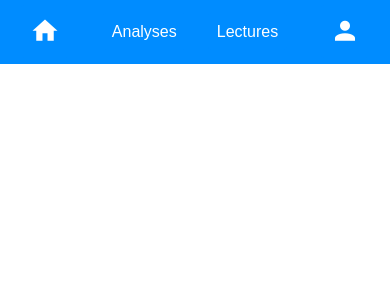
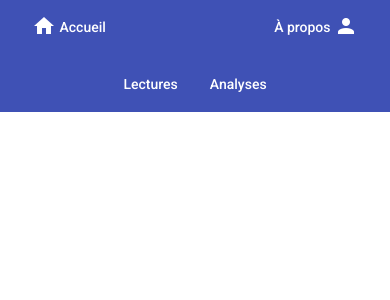
Before and after one commit to NoAccount1/NoteBook, an Angular app: page / in a window 390 px wide. Shown: the top 300 px of the page. Built offline with nearby package versions, Linux system fonts and the light colour scheme.

Commit message:
Working on the responsive design of the website

```diff
--- a/package.json
+++ b/package.json
@@ -18,6 +18,7 @@
     "@angular/core": "~11.0.9",
     "@angular/flex-layout": "^11.0.0-beta.33",
     "@angular/forms": "~11.0.9",
+    "@angular/material": "^11.2.8",
     "@angular/platform-browser": "~11.0.9",
     "@angular/platform-browser-dynamic": "~11.0.9",
     "@angular/router": "~11.0.9",
--- a/src/_theme.scss
+++ b/src/_theme.scss
@@ -1,5 +1,4 @@
-/* The theme of this app */
-$primary: rgba(0, 140, 255);
+$primary: #29b6f6;
 $p: $primary;
 
 $secondary: rgb(255, 51, 0);
--- a/src/app/app-routing.routes.ts
+++ b/src/app/app-routing.routes.ts
@@ -10,6 +10,7 @@ import { ErrorComponent } from './common/error.component';
 
 const routes: Routes = [
   { path: '', component: HomeComponent },
+  { path: 'books', component: BooksComponent },
   { path: 'books/:type', component: BooksComponent },
   { path: 'books/:type/:author', component: BooksComponent },
   { path: 'books/:type/:author/:book', component: BookComponent },
--- a/src/app/app.component.html
+++ b/src/app/app.component.html
@@ -1,21 +1,24 @@
-<header>
-  <nav fxLayout="row" fxLayoutAlign="space-between center">
-    <div><a class="icon" routerLink="/"><i class="mdi mdi-home"></i></a></div>
-
-    <div style="display: inline-block;">
-      <a class="item" routerLink="/books/personals" routerLinkActive="active">Analyses</a>
-      <a class="item" routerLink="/books/cursives" routerLinkActive="active">Lectures</a>
+<mat-toolbar color="primary" fx>
+  <mat-toolbar-row>
+    <a mat-button routerLink="/"><i class="mdi mdi-home mdi-24px"></i> Accueil</a>
+    <span spacer></span>
+    <div fxShow.gt-sm fxHide.lt-sm>
+      <a routerLink="/books" mat-button>Lectures</a>
+      <a routerLink="/" mat-button>Analyses</a>
     </div>
-
-    <div><a class="icon" routerLink="/about" routerLinkActive="active"><i class="mdi mdi-account"></i></a></div>
-  </nav>
-</header>
+    <span spacer></span>
+    <a mat-button routerLink="/">À propos <i class="mdi mdi-account mdi-24px"></i></a>
+  </mat-toolbar-row>
+  <mat-toolbar-row fxShow.lt-sm fxHide.gt-sm>
+    <span spacer></span>
+    <a routerLink="/books" mat-button>Lectures</a>
+    <a routerLink="/" mat-button>Analyses</a>
+    <span spacer></span>
+  </mat-toolbar-row>
+</mat-toolbar>
+<!-- <mat-tab-group mat-align-tabs="center" backgroundColor="primary" fxShow.lt-sm fxHide.gt-sm>
+  <mat-tab label="Lectures"></mat-tab>
+  <mat-tab label="Analyses"></mat-tab>
+</mat-tab-group> -->
 
 <router-outlet></router-outlet>
-<!--
- fxLayoutAlign="start center"
- fxLayoutAlign="center center"
- fxLayoutAlign="end center"
- fxLayoutAlign="center center"
- fxLayoutAlign="center center"
- -->
--- a/src/app/app.component.scss
+++ b/src/app/app.component.scss
@@ -1,4 +1,11 @@
-@import '../theme';
+mat-toolbar-row{
+  margin: 0;
+  a[mat-button] {
+    margin: 0;
+  }
+}
+
+/* @import '../theme';
 
 nav {
   background-color: $p;
@@ -18,15 +25,16 @@ nav {
     &:hover {
       background-color: darken($p, 10);
     }
-    &.icon {
-      width: 53px;
-      height: 53px;
-      margin: 10px 5px;
-      font-size: 30px;
-    }
+
 
     &.item {
       margin: 10px
     }
   }
 }
+.icon {
+  border-radius: 50%;
+  margin: 10px 0;
+  padding: 8.5px 10px;
+  font-size: 30px;
+} */
--- a/src/app/app.module.ts
+++ b/src/app/app.module.ts
@@ -1,12 +1,14 @@
 import { BrowserModule, Title } from '@angular/platform-browser';
 import { NgModule } from '@angular/core';
 import { FlexLayoutModule } from '@angular/flex-layout';
+import { MaterialModule } from './common/material.module';
 
 import { AppRoutingRoutes } from './app-routing.routes';
 import { AppComponent } from './app.component';
 import { HomeComponent } from './common/home/home.component';
 import { BooksComponent } from './books/books.component';
 import { BookComponent } from './books/book/book.component';
+import { BrowserAnimationsModule } from '@angular/platform-browser/animations';
 
 @NgModule({
   declarations: [
@@ -18,7 +20,9 @@ import { BookComponent } from './books/book/book.component';
   imports: [
     BrowserModule,
     AppRoutingRoutes,
-    FlexLayoutModule
+    MaterialModule,
+    FlexLayoutModule,
+    BrowserAnimationsModule
   ],
   providers: [
     Title
--- a/src/app/books/books.component.html
+++ b/src/app/books/books.component.html
@@ -1,3 +1,6 @@
+<mat-tab-group mat-align-tabs="center">
+  <mat-tab label="Cursives">
+    <h1>Lectures cursives</h1>
     <div card *ngFor="let item of typeDetect()">
       <a [routerLink]="['./', item.id.author, item.id.book]" routerLinkActive="router-link-active">
         <img src="{{item.img}}">
@@ -6,3 +9,9 @@
         <p summary>{{item.summary}}</p>
       </a>
     </div>
+  </mat-tab>
+
+  <mat-tab label="Personnelles">
+    <h1>Lectures personnelles</h1>
+  </mat-tab>
+</mat-tab-group>
--- a/src/index.html
+++ b/src/index.html
@@ -6,8 +6,11 @@
   <base href="/">
   <meta name="viewport" content="width=device-width, initial-scale=1">
   <link rel="icon" type="image/x-icon" href="favicon.ico">
+  <link rel="preconnect" href="https://fonts.gstatic.com">
+  <link href="https://fonts.googleapis.com/css2?family=Roboto:wght@300;400;500&display=swap" rel="stylesheet">
+  <link href="https://fonts.googleapis.com/icon?family=Material+Icons" rel="stylesheet">
 </head>
-<body>
+<body class="mat-typography">
   <app-root></app-root>
 </body>
 </html>
--- a/src/styles.scss
+++ b/src/styles.scss
@@ -1,7 +1,41 @@
+
+// Custom Theming for Angular Material
+// For more information: https://material.angular.io/guide/theming
+@import '~@angular/material/theming';
+// Plus imports for other components in your app.
+
+// Include the common styles for Angular Material. We include this here so that you only
+// have to load a single css file for Angular Material in your app.
+// Be sure that you only ever include this mixin once!
+@include mat-core();
+
+// Define the palettes for your theme using the Material Design palettes available in palette.scss
+// (imported above). For each palette, you can optionally specify a default, lighter, and darker
+// hue. Available color palettes: https://material.io/design/color/
+$NoteBook-primary: mat-palette($mat-indigo);
+$NoteBook-accent: mat-palette($mat-pink, A200, A100, A400);
+
+// The warn palette is optional (defaults to red).
+$NoteBook-warn: mat-palette($mat-red);
+
+// Create the theme object. A theme consists of configurations for individual
+// theming systems such as "color" or "typography".
+$NoteBook-theme: mat-light-theme((
+  color: (
+    primary: $NoteBook-primary,
+    accent: $NoteBook-accent,
+    warn: $NoteBook-warn,
+  )
+));
+
+// Include theme styles for core and each component used in your app.
+// Alternatively, you can import and @include the theme mixins for each component
+// that you are using.
+@include angular-material-theme($NoteBook-theme);
+
 /* You can add global styles to this file, and also import other style files */
 @import '~@mdi/font/scss/materialdesignicons';
 @import './theme';
-
 html {
   font-family: Arial, Helvetica, sans-serif;
   background-color: $bg;
@@ -13,6 +47,8 @@ html body {
   margin: 0;
   padding: 0;
 }
-span[separator] {
+span[spacer] {
   flex: 1 1 auto;
 }
+html, body { height: 100%; }
+body { margin: 0; font-family: Roboto, "Helvetica Neue", sans-serif; }
```
Also changed, not shown: src/app/common/material.module.ts (added, +57 -0 lines), 1 other file (tests, documents, lock files or other folders). Lines whose indentation alone changed are shown as unchanged.
